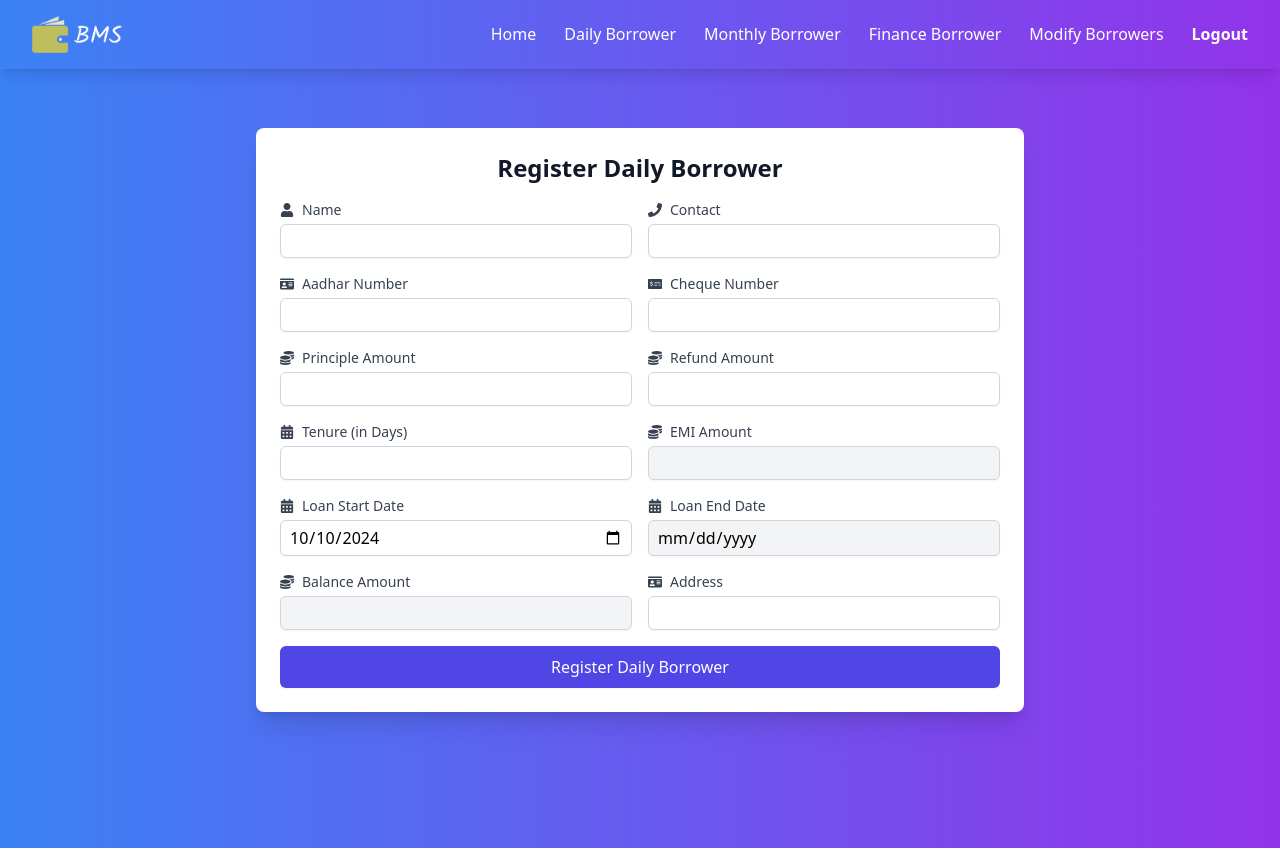
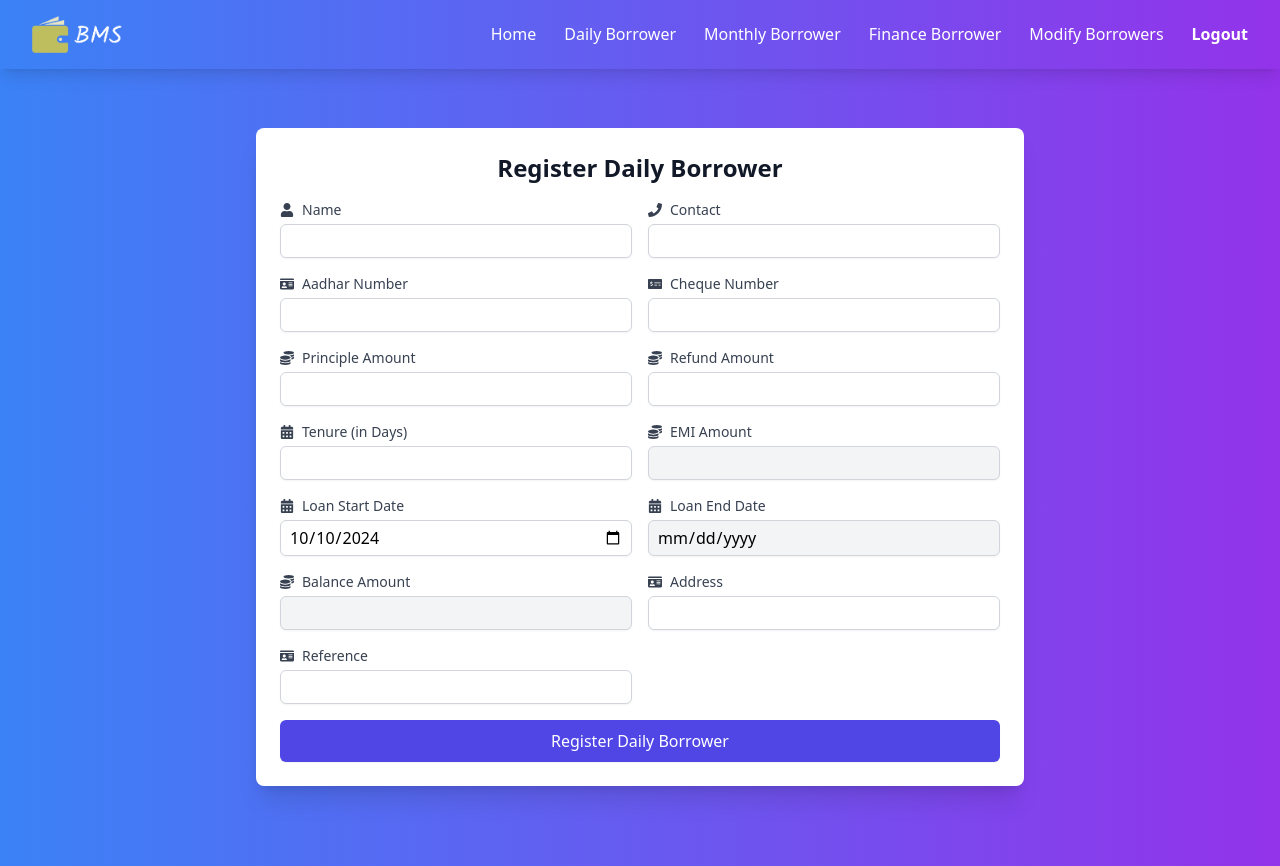
Before and after one commit to gitCommit-Suryansh/BorrowerManagementSystem, a React (Create React App) app: page /registerdailyborrower in a window 1280 px wide. Built offline with nearby package versions, Linux system fonts and the light colour scheme.

Commit message:
last commits

```diff
--- a/src/features/BorrowerSchemePages/MonthlySchemeBorrower.jsx
+++ b/src/features/BorrowerSchemePages/MonthlySchemeBorrower.jsx
@@ -31,6 +31,9 @@ const MonthlySchemeBorrower = () => {
 
   // New state variable for total pending amount
   const [totalPendingAmount, setTotalPendingAmount] = useState(0);
+
+  // New state for total paid amount
+  const [totalPaidAmount, setTotalPaidAmount] = useState(0);
 
   axios.post(`${process.env.REACT_APP_BACKEND_URL}/ping`, {});
   useEffect(() => {
@@ -146,8 +149,9 @@ const MonthlySchemeBorrower = () => {
     // New calculation for total pending amount
     const totalPaidAmount = paidInstallments.reduce((sum, inst) => sum + inst.amount, 0);
     const totalDueAmount = paidInstallments.length * borrower.interestAmount; // Total due based on installments
-    const totalPendingAmount = totalDueAmount - totalPaidAmount; // Calculate pending amount
+    const totalPendingAmount = Math.max(0, totalDueAmount - totalPaidAmount); // Ensure totalPendingAmount is at least 0
     setTotalPendingAmount(totalPendingAmount); // Set the total pending amount in state
+    setTotalPaidAmount(totalPaidAmount); // Set the total paid amount in state
   };
 
   const handleReceivedAmountChange = (date, amount) => {
@@ -262,8 +266,9 @@ const MonthlySchemeBorrower = () => {
       const paidInstallments = installments.filter(inst => inst.paid);
       const totalPaidAmount = paidInstallments.reduce((sum, inst) => sum + inst.receivedAmount, 0);
       const totalDueAmount = paidInstallments.length * selectedBorrower.interestAmount; // Total due based on installments
-      const totalPendingAmount = totalDueAmount - totalPaidAmount; // Calculate pending amount
+      const totalPendingAmount = Math.max(0, totalDueAmount - totalPaidAmount); // Ensure totalPendingAmount is at least 0
       setTotalPendingAmount(totalPendingAmount); // Set the total pending amount in state
+      setTotalPaidAmount(totalPaidAmount); // Update total paid amount
     }
   }, [installments, selectedBorrower]);
 
@@ -431,6 +436,10 @@ const MonthlySchemeBorrower = () => {
               <h4 className="text-md font-semibold">
                 Total Amount Pending: ₹{totalPendingAmount}
               </h4>
+              {/* New total paid amount display */}
+              <h4 className="text-md font-semibold">
+                Total Amount Paid: ₹{totalPaidAmount} {/* Display total paid amount */}
+              </h4>
               {/* New discount input section */}
               <div className="mb-4 flex items-center">
                 <input
--- a/src/pages/RegisterDailyBorrower.jsx
+++ b/src/pages/RegisterDailyBorrower.jsx
@@ -20,6 +20,7 @@ const RegisterDailyBorrower = () => {
     balanceAmount: "",
     tenure: "",
     address: "", // Added address field
+    reference: "", // Added reference field
   });
   const [message, setMessage] = useState("");
 
@@ -292,6 +293,22 @@ const RegisterDailyBorrower = () => {
                 onChange={handleChange}
               />
             </div>
+            <div>
+              <label
+                htmlFor="reference"
+                className="block text-sm font-medium text-gray-700 mb-1 flex items-center"
+              >
+                <FaIdCard className="mr-2" /> Reference
+              </label>
+              <input
+                type="text"
+                id="reference"
+                name="reference"
+                required
+                className="block w-full border border-gray-300 rounded-md shadow-sm py-1 px-2 focus:outline-none focus:ring-indigo-500 focus:border-indigo-500"
+                onChange={handleChange}
+              />
+            </div>
           </div>
           <div className="mt-6">
             <button
--- a/src/pages/RegisterFinanceBorrower.jsx
+++ b/src/pages/RegisterFinanceBorrower.jsx
@@ -29,6 +29,7 @@ const RegisterFinanceBorrower = () => {
     loanEndDate: "",
     balanceAmount: "",
     address: "", // Added address field
+    reference: "", // Added reference field
   });
 
   const handleChange = (e) => {
@@ -323,6 +324,22 @@ const RegisterFinanceBorrower = () => {
                 onChange={handleChange}
               />
             </div>
+            <div>
+              <label
+                htmlFor="reference"
+                className="block text-sm font-medium text-gray-700 mb-1 flex items-center"
+              >
+                <FaIdCard className="mr-2" /> Reference
+              </label>
+              <input
+                type="text"
+                id="reference"
+                name="reference"
+                required
+                className="block w-full border border-gray-300 rounded-md shadow-sm py-1 px-2 focus:outline-none focus:ring-indigo-500 focus:border-indigo-500"
+                onChange={handleChange}
+              />
+            </div>
           </div>
           <div className="mt-6">
             <button
--- a/src/pages/RegisterMonthlyBorrower.jsx
+++ b/src/pages/RegisterMonthlyBorrower.jsx
@@ -28,6 +28,7 @@ const RegisterMonthlyBorrower = () => {
     loanEndDate: "",
     balanceAmount: "",
     address: "", // Added address field
+    reference: "", // Added reference field
   });
 
   const handleChange = (e) => {
@@ -303,6 +304,22 @@ const RegisterMonthlyBorrower = () => {
                 onChange={handleChange}
               />
             </div>
+            <div>
+              <label
+                htmlFor="reference"
+                className="block text-sm font-medium text-gray-700 mb-1 flex items-center"
+              >
+                <FaIdCard className="mr-2" /> Reference
+              </label>
+              <input
+                type="text"
+                id="reference"
+                name="reference"
+                required
+                className="block w-full border border-gray-300 rounded-md shadow-sm py-1 px-2 focus:outline-none focus:ring-indigo-500 focus:border-indigo-500"
+                onChange={handleChange}
+              />
+            </div>
           </div>
           <div className="mt-6">
             <button
```
